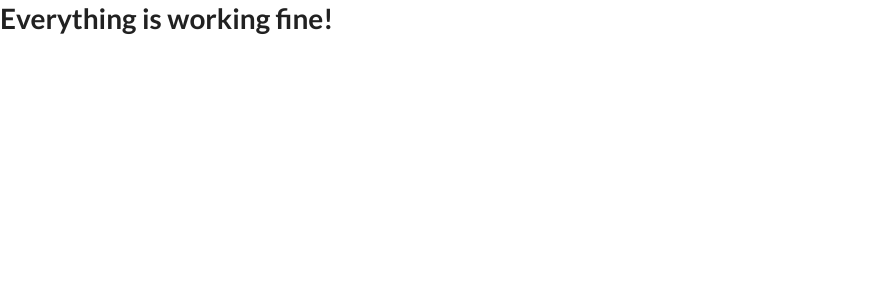
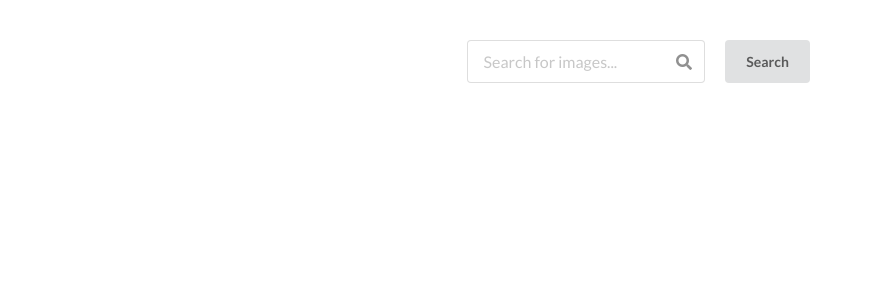
Before and after one commit to PauloBacelar/image-search, a React (Create React App) app: page / in a window 1280 px wide. Shown: the top 300 px of the page, without its empty margins (0-871 px from the left). Built offline with nearby package versions, Linux system fonts and the light colour scheme.

Commit message:
ReactDOM now renders <App/> component

```diff
--- a/src/index.js
+++ b/src/index.js
@@ -1,7 +1,5 @@
 import React from "react";
 import ReactDOM from "react-dom";
+import App from "./App";
 
-ReactDOM.render(
-  <h1>Everything is working fine!</h1>,
-  document.querySelector("#root")
-);
+ReactDOM.render(<App />, document.querySelector("#root"));
```
